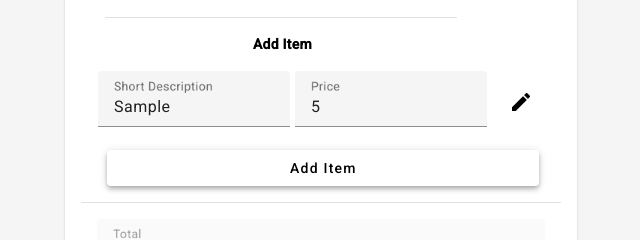
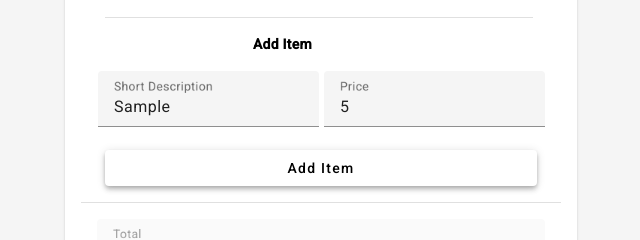
Before and after one commit to thanshaw02/receipt-api-kotlin, an Angular app in the folder frontend/: page / in a window 1280 px wide. Both pictures are taken after typing "Sample", "5" into the empty fields and a click on the button "Add Item". Shown: the part 510-750 px from the top of the page, without its empty margins (319-959 px from the left). Built offline with nearby package versions, Linux system fonts and the light colour scheme.

Commit message:
WIP - basic logic for enabling edits on an added receipt item

```diff
--- a/frontend/src/app/components/receipt-item/receipt-item.component.css
+++ b/frontend/src/app/components/receipt-item/receipt-item.component.css
@@ -1,5 +1,13 @@
 mat-form-field {
   width: 12rem;
+}
+
+.added-item-style {
+  width: 12rem;
+}
+
+.template-style {
+  width: 13.8rem;
 }
 
 .edit-button {
@@ -9,11 +17,11 @@ mat-form-field {
 
 .submit-button {
   width: 27rem;
-  margin-left: 0.65rem;
+  margin-left: 0.5rem;
 }
 
 mat-divider {
   margin-bottom: 1rem;
   margin-left: 0.5rem;
-  width: 22rem;
+  width: 26.75rem;
 }
--- a/frontend/src/app/components/receipt-item/receipt-item.component.html
+++ b/frontend/src/app/components/receipt-item/receipt-item.component.html
@@ -7,12 +7,12 @@
   <tr>
     <td>
       <!-- Receipt item short description -->
-      <mat-form-field>
+      <mat-form-field class="{{ inputFieldStyles }}">
         <mat-label for="short-description">
           Short Description
         </mat-label>
         <input
-          disabled="{{ receiptItem !== undefined }}"
+          [disabled]="editingReceiptItem"
           id="short-description"
           matInput
           type="text"
@@ -23,12 +23,12 @@
     </td>
     <td style="padding-left: 0.25rem;">
       <!-- Receipt item price -->
-      <mat-form-field>
+      <mat-form-field class="{{ inputFieldStyles }}">
         <mat-label for="price">
           Price
         </mat-label>
         <input
-          disabled="{{ receiptItem !== undefined }}"
+          [disabled]="editingReceiptItem"
           id="price"
           matInput
           type="number"
@@ -37,11 +37,14 @@
         >
       </mat-form-field>
     </td>
-    <td>
-      <!-- Receipt item edit toggle button -->
+    <!-- Receipt item edit toggle button -->
+    <!-- This should only be displayed for ReceiptItems that have previously been added, not the template ReceiptItem -->
+    <td *ngIf="receiptItem">
       <button
         class="edit-button"
+        type="button"
         mat-icon-button
+        (click)="editReceiptItem()"
       >
         <mat-icon fontIcon="edit"/>
       </button>
--- a/frontend/src/app/components/receipt-item/receipt-item.component.ts
+++ b/frontend/src/app/components/receipt-item/receipt-item.component.ts
@@ -1,9 +1,12 @@
 import {
   Component,
   EventEmitter,
+  Inject,
   Input,
+  OnInit,
   Output,
 } from "@angular/core";
+import { Observable, of } from "rxjs";
 import { ReceiptError, ReceiptItem } from "src/app/model";
 import { NotificationService } from "src/app/services";
 
@@ -12,10 +15,19 @@ import { NotificationService } from "src/app/services";
   templateUrl: "./receipt-item.component.html",
   styleUrls: ["./receipt-item.component.css"],
 })
-export class ReceiptItemComponent {
+export class ReceiptItemComponent implements OnInit {
   public constructor(
     private notificationService: NotificationService
   ) {}
+
+  public ngOnInit(): void {
+    // decide which styling is needed based on if this ReceiptItem component is displaying an added item or the template
+    this.inputFieldStyles = this.receiptItem ? "added-item-style" : "template-style";
+
+    // set the boolean observable attribute that keeps track of whether or not the added receipt item is being edited
+    // this.editingReceiptItem = of(!!this.receiptItem); // originally using an observable here
+    this.editingReceiptItem = !!this.receiptItem;
+  }
 
   // this is used for displaying an already added ReceiptItem
   @Input()
@@ -25,6 +37,13 @@ export class ReceiptItemComponent {
   // this emits when a new ReceiptItem is created/add
   @Output()
   public receiptItemEmitter = new EventEmitter<ReceiptItem>();
+
+  // keeps track of a ReceiptItem and if it is being edited or not
+  // public editingReceiptItem: Observable<boolean> = new Observable<boolean>(); // originally using an observable here
+  public editingReceiptItem: boolean = false;
+
+  // keeps track of the styling needed on the input fields
+  public inputFieldStyles: string = "";
 
   public addReceiptItem(
     shortDescription: string,
@@ -46,4 +65,9 @@ export class ReceiptItemComponent {
       });
     }
   }
+
+  public editReceiptItem(): void {
+    // this.editingReceiptItem = of(!this.editingReceiptItem); // originally using an observable here
+    this.editingReceiptItem = !this.editingReceiptItem;
+  }
 }
```
